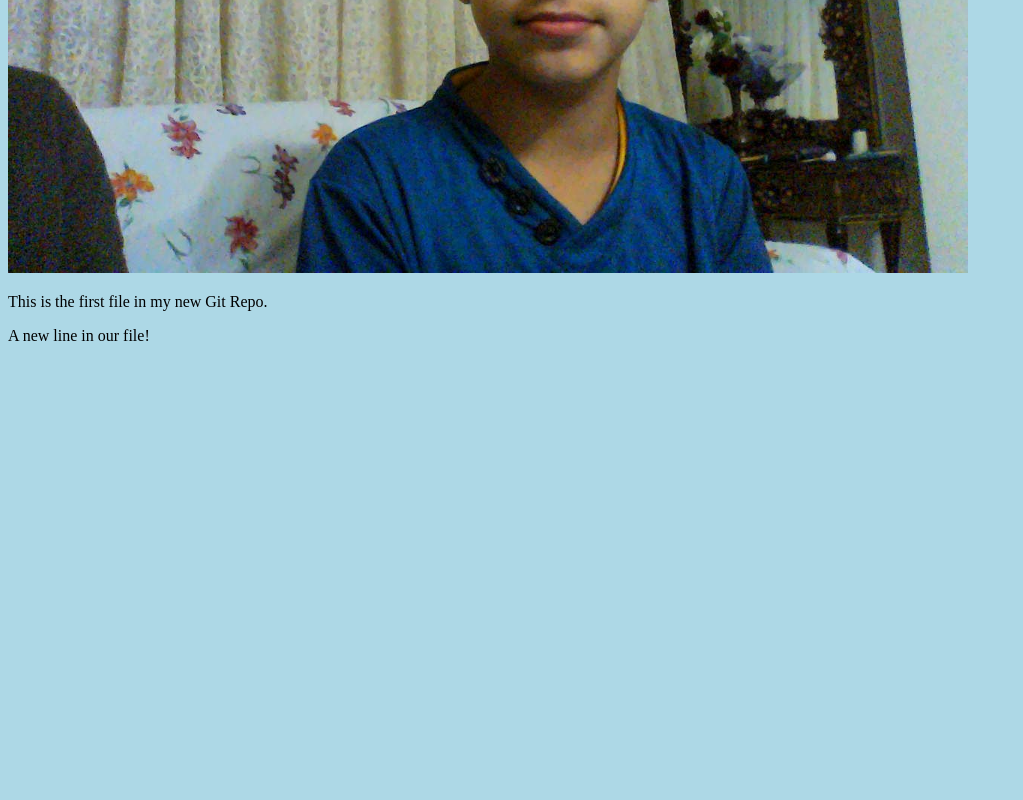
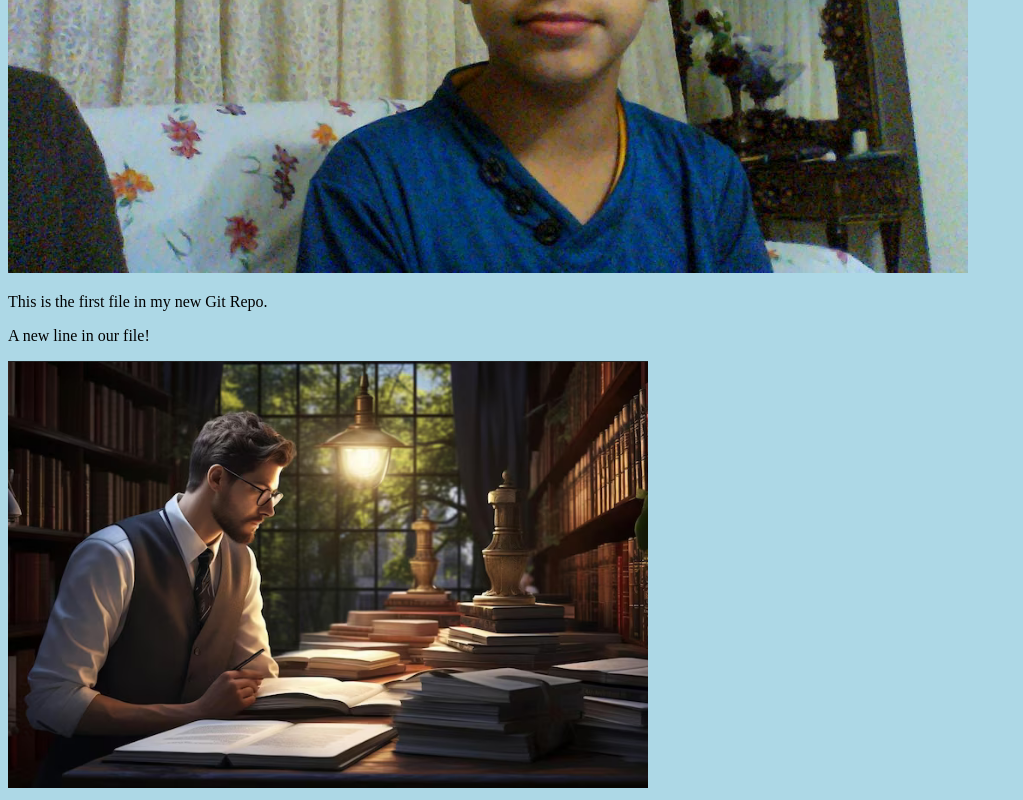
Before and after one commit to marshalweb/first-repo-test, a plain HTML site: page index.html in a window 1280 px wide. Shown: the part 347-1147 px from the top of the page, without its empty margins (0-1023 px from the left). Before the commit the page ends 800 px from the top, so only its background shows below. Drawn offline with Linux system fonts and the light colour scheme.

Commit message:
added new image

```diff
--- a/index.html
+++ b/index.html
@@ -11,6 +11,7 @@
 style="width:100%;max-width:960px"></div>
 <p>This is the first file in my new Git Repo.</p>
 <p>A new line in our file!</p>
+<div><img src="ali1.png" alt="Hello Git" style="width:100%;max-width:640px"></div>
 
 </body>
 </html>
```
Also changed, not shown: ali1.png (added).
